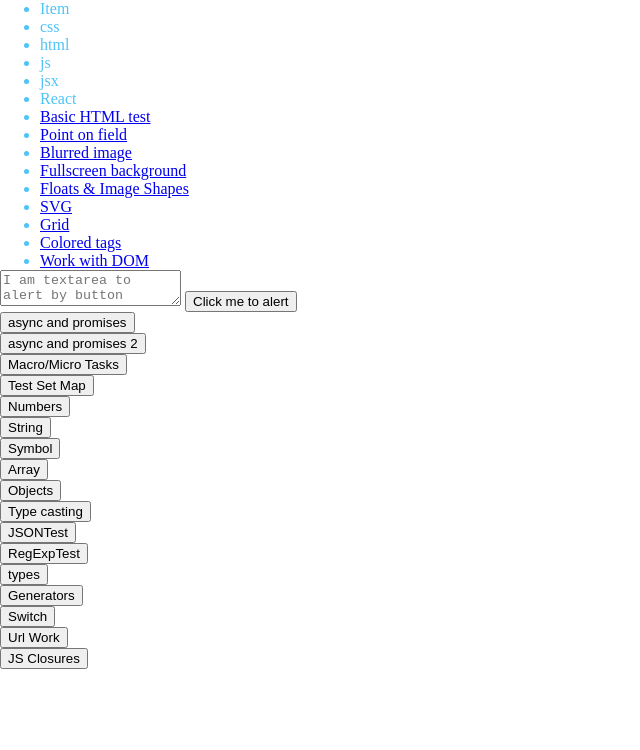
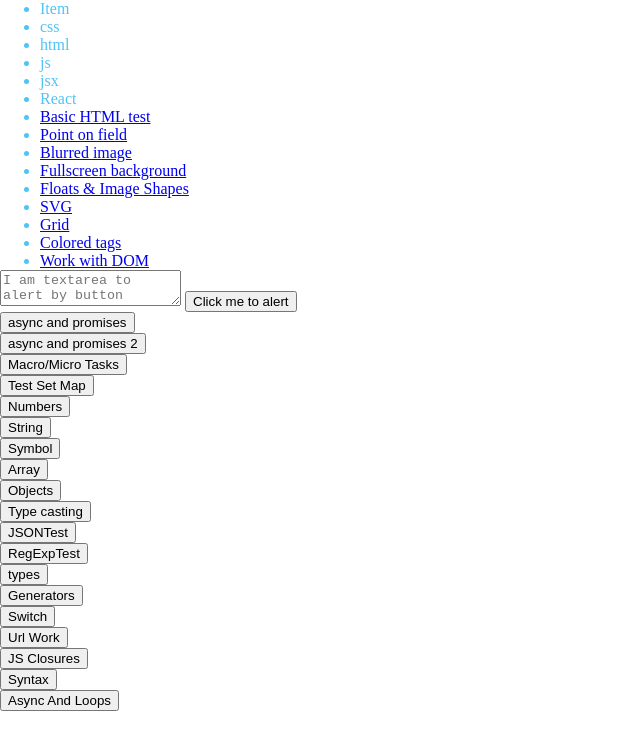
Before and after one commit to rrain0/test-html-js-css-svg, a plain HTML site: page index.html in a window 1280 px wide. Shown: the whole page, without its empty margins (0-640 px from the left). Drawn offline with Linux system fonts and the light colour scheme.

Commit message:
feat: asyncAndLoops.js

```diff
--- a/index.html
+++ b/index.html
@@ -93,6 +93,12 @@
 	<div>
 		<button onclick="jsClosures()">JS Closures</button>
 	</div>
+	<div>
+		<button onclick="syntax()">Syntax</button>
+	</div>
+	<div>
+		<button onclick="asyncAndLoops()">Async And Loops</button>
+	</div>
 
 
 
@@ -119,6 +125,8 @@
 	<script src="res/scripts/switch-test.js"></script>
 	<script src="res/scripts/urlWork.js"></script>
 	<script src="res/scripts/jsClosures.js"></script>
+	<script src="res/scripts/syntax.js"></script>
+	<script src="res/scripts/asyncAndLoops.js"></script>
 
 	<script type="text/javascript">console.log("log from 'script' tag in html")</script>
 	<script>console.log("log (2) from 'script' tag in html")</script>
--- /dev/null
+++ b/res/scripts/asyncAndLoops.js
@@ -0,0 +1,141 @@
+
+
+function asyncAndLoops(){
+
+    const wait = async (value, delay) => new Promise((res,rej)=>setTimeout(res,delay,value))
+    const delayedLog = async (value, delay) => console.log(await wait(value, delay))
+
+
+    // for-i
+    /*{
+        const array = ["a","b","c"]
+        console.log('for-i: starting')
+        for (let i = 0; i < array.length; i++) {
+            console.log(`for-i: array[${i}] = ${array[i]}`)
+        }
+        console.log('for-i: finished!!!')
+    }*/
+
+
+    // for-i await
+    // works synchronously - every next iteration waits for prev iteration Promise to complete
+    /*{
+        const array = ["a","b","c"]
+        ;(async () => {
+            console.log('for-i await: starting')
+            let delay = array.length*100+100
+            for (let i = 0; i < array.length; i++) {
+                await delayedLog(`for-i await: elem: ${array[i]}`, delay-=100)
+            }
+            console.log('for-i await: finished!!!')
+        })()
+    }*/
+
+
+    // for await (let i = 0; i < array.length; i++){} - doesn't compile
+    /*{
+
+    }*/
+
+
+    // for-of
+    /*{
+        const array = ["a","b","c"]
+        console.log('for-of: starting')
+        for (const item of array) {
+            console.log(`for-of: ${item}`)
+        }
+        console.log('for-of: finished!!!')
+    }*/
+
+
+    // for-await-of await
+    // works synchronously - every next iteration waits for prev iteration
+    /*{
+        const array = ["a","b","c"]
+        ;(async () => {
+            console.log('for-await-of await: starting')
+            let delay = array.length*100+100
+            for await (const elem of array) {
+                await delayedLog(`for-await-of await: elem: ${elem}`, delay-=100)
+            }
+            console.log('for-await-of await: finished!!!')
+        })()
+    }*/
+
+
+    // for-await-of async
+    // works synchronously - every next iteration waits for prev iteration
+    // it simply awaits value from promise then works normally
+    {
+        async function* asyncGenerator(){
+            const array = ["a","b","c"]
+            let delay = array.length*100+100
+            for (const elem of array) yield wait(elem, delay-=100)
+        }
+        ;(async () => {
+            console.log('for-await-of async: starting')
+            for await (const elem of asyncGenerator()) {
+                console.log(elem)
+            }
+            console.log('for-await-of async: finished!!!')
+        })()
+    }
+
+
+    // for-each
+    {
+        const array = ["a","b","c"]
+        console.log('for-each: starting')
+        array.forEach(it=>console.log(`for-each: elem: ${it}`))
+        array.forEach((elem,i,arr)=>console.log(`for-each: elem: ${elem}, i: ${i}, arr: ${arr}`))
+        console.log('for-each: finished!!!')
+    }
+
+
+    // for-each of async
+    // works asynchronously, but don't wait for the result
+    {
+        const array = ["a","b","c"]
+        let delay = array.length*100+100
+        console.log('for-each of async: starting')
+        array.forEach(async it => await delayedLog(`for-each of async: elem: ${it}`, delay-=100))
+        console.log('for-each of async: finished!!!')
+        // outputs: start -> finish -> c -> b -> a
+    }
+
+
+
+
+
+    // for-each save promise - can be used with any for-loop
+    // works asynchronously, wait for the result
+    {
+        const array = ["a","b","c"]
+        ;(async()=>{
+            let delay = array.length*100+100
+            const promises = []
+            console.log('for-each save promise: starting')
+            array.forEach(it=>promises.push(delayedLog(`for-each save promise: elem: ${it}`, delay-=100)))
+            await Promise.allSettled(promises) // wait for all promises to complete
+            console.log('for-each save promise: finished!!!')
+        })()
+        // outputs: start -> c -> b -> a -> finish
+    }
+
+
+    // map to promises
+    // works asynchronously, wait for the result
+    {
+        const array = ["a","b","c"]
+        ;(async()=>{
+            let delay = array.length*100+100
+            console.log('map to promises: starting')
+            await Promise.allSettled(array.map(it=>delayedLog(`map to promises: elem: ${it}`, delay-=100)))
+            console.log('map to promises: finished!!!')
+        })()
+        // outputs: start -> c -> b -> a -> finish
+    }
+
+
+}
--- a/res/scripts/functions.js
+++ b/res/scripts/functions.js
@@ -13,6 +13,16 @@ console.log("fun 1")
 fun118();
 
 funnn1();
+
+
+// destructuring from object and default empty object value
+function destructuringTest({ start=0, end=-1, step=1} = {}){
+	console.log(start,end,step)
+}
+function destructuringFromArray([x,y] = [0,0]){
+	console.log('x',x,'y',y)
+}
+
 
 function funnn1() {
 
--- /dev/null
+++ b/res/scripts/syntax.js
@@ -0,0 +1,11 @@
+
+
+function syntax(){
+    {
+        let a = undefined
+        a ??= 8
+        console.log('a ??= 8', a)
+        a ??= 9
+        console.log('a ??= 9', a)
+    }
+}
```
Also changed, not shown: res/pages/basic-html-test.html (+5 -0 lines).
